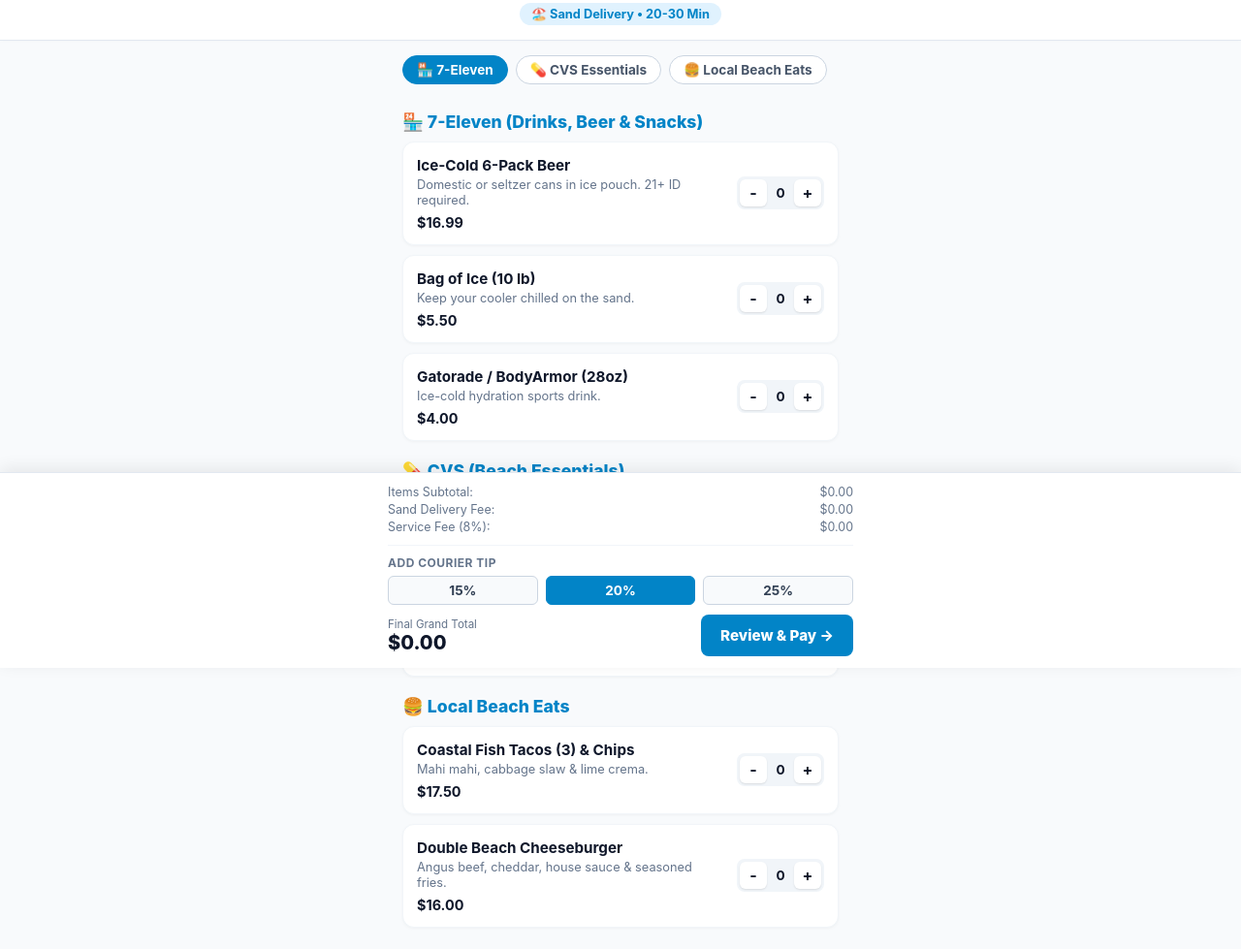
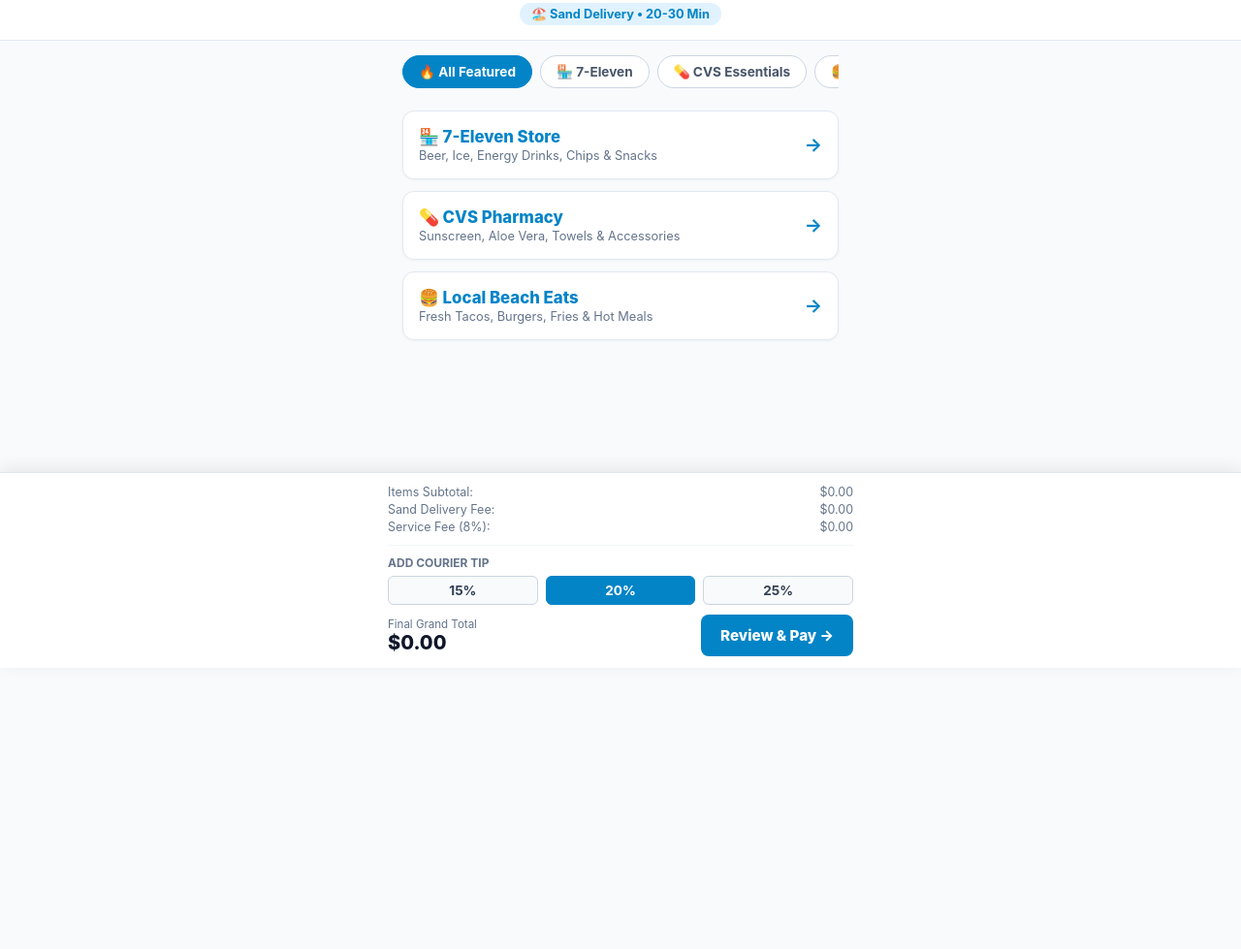
Before and after one commit to wpb200129/Beach-Eats-, a plain HTML site: page index.html in a window 1280 px wide. Shown: the part 111-1090 px from the top of the page at 97% size. After the commit the page ends 800 px from the top, so only its background shows below. Drawn offline with Linux system fonts and the light colour scheme.

Commit message:
Refactor index.html for store navigation and styling
Updated title and various style adjustments for consistency. Changed store category navigation and item card structure.

```diff
--- a/index.html
+++ b/index.html
@@ -3,54 +3,49 @@
 <head>
   <meta charset="UTF-8">
   <meta name="viewport" content="width=device-width, initial-scale=1.0">
-  <title>Beach Eats | Direct To Your Chair</title>
+  <title>Beach Eats | Sand Delivery</title>
   <style>
-    * { box-sizing: border-box; margin: 0; padding: 0; font-family: -apple-system, BlinkMacSystemFont, "Segoe UI", Roboto, Helvetica, Arial, sans-serif; }
+    * { box-sizing: border-box; margin: 0; padding: 0; font-family: -apple-system, BlinkMacSystemFont, "Segoe UI", Roboto, sans-serif; }
     body { background-color: #f8fafc; color: #0f172a; padding-bottom: 220px; }
 
-    /* App Header */
-    .app-header { background: #fff; padding: 15px; text-align: center; border-bottom: 1px solid #e2e8f0; position: sticky; top: 0; z-index: 100; box-shadow: 0 1px 3px rgba(0,0,0,0.02); }
+    .app-header { background: #fff; padding: 15px; text-align: center; border-bottom: 1px solid #e2e8f0; position: sticky; top: 0; z-index: 100; }
     .app-logo { max-width: 170px; height: auto; display: block; margin: 0 auto 6px; }
     .status-badge { display: inline-block; background: #e0f2fe; color: #0284c7; padding: 4px 12px; border-radius: 20px; font-size: 0.8rem; font-weight: 700; }
 
-    /* Container */
     .container { max-width: 480px; margin: 0 auto; padding: 15px; }
 
-    /* Category Nav Pills */
-    .nav-scroll { display: flex; gap: 8px; overflow-x: auto; padding-bottom: 8px; margin-bottom: 10px; scrollbar-width: none; }
-    .nav-pill { background: #fff; border: 1px solid #cbd5e1; padding: 6px 14px; border-radius: 20px; font-size: 0.85rem; font-weight: 700; color: #475569; white-space: nowrap; text-decoration: none; }
+    /* Store Navigation Bar */
+    .nav-scroll { display: flex; gap: 8px; overflow-x: auto; padding-bottom: 8px; margin-bottom: 15px; scrollbar-width: none; }
+    .nav-pill { background: #fff; border: 1px solid #cbd5e1; padding: 8px 16px; border-radius: 20px; font-size: 0.85rem; font-weight: 700; color: #475569; white-space: nowrap; text-decoration: none; }
     .nav-pill.active { background: #0284c7; color: #fff; border-color: #0284c7; }
 
-    /* Store Section Headers */
-    .store-header { font-size: 1.1rem; font-weight: 800; margin: 20px 0 10px; display: flex; align-items: center; gap: 8px; color: #0284c7; }
+    /* Store Banner Cards */
+    .store-card { background: #fff; border-radius: 12px; padding: 16px; margin-bottom: 12px; border: 1px solid #e2e8f0; text-decoration: none; color: inherit; display: flex; justify-content: space-between; align-items: center; box-shadow: 0 1px 3px rgba(0,0,0,0.04); }
+    .store-name { font-size: 1.05rem; font-weight: 800; color: #0284c7; margin-bottom: 2px; }
+    .store-sub { font-size: 0.8rem; color: #64748b; }
+    .arrow { font-size: 1.2rem; font-weight: bold; color: #0284c7; }
 
-    /* DoorDash Style Cards */
-    .item-card { background: #fff; border-radius: 12px; padding: 14px; margin-bottom: 10px; display: flex; justify-content: space-between; align-items: center; box-shadow: 0 1px 3px rgba(0,0,0,0.04); border: 1px solid #f1f5f9; }
+    /* Shared Item Cards */
+    .item-card { background: #fff; border-radius: 12px; padding: 14px; margin-bottom: 10px; display: flex; justify-content: space-between; align-items: center; border: 1px solid #f1f5f9; box-shadow: 0 1px 3px rgba(0,0,0,0.04); }
     .item-info { flex: 1; padding-right: 12px; }
     .item-title { font-size: 0.95rem; font-weight: 700; margin-bottom: 3px; }
-    .item-desc { font-size: 0.8rem; color: #64748b; margin-bottom: 6px; line-height: 1.25; }
+    .item-desc { font-size: 0.8rem; color: #64748b; margin-bottom: 6px; }
     .item-price { font-size: 0.9rem; font-weight: 700; color: #0f172a; }
 
-    /* Quantity Stepper */
     .stepper { display: flex; align-items: center; background: #f1f5f9; border-radius: 8px; padding: 3px; }
     .step-btn { width: 28px; height: 28px; border: none; background: #fff; border-radius: 6px; font-weight: bold; font-size: 1rem; cursor: pointer; color: #0f172a; box-shadow: 0 1px 2px rgba(0,0,0,0.1); }
     .step-count { width: 28px; text-align: center; font-weight: 700; font-size: 0.85rem; }
 
-    /* Fixed Bottom Checkout Panel */
+    /* Bottom Checkout */
     .checkout-panel { position: fixed; bottom: 0; left: 0; right: 0; background: #fff; border-top: 1px solid #e2e8f0; padding: 12px 16px; box-shadow: 0 -4px 16px rgba(0,0,0,0.08); z-index: 1000; }
     .panel-content { max-width: 480px; margin: 0 auto; }
-
-    /* Fee Breakdown & Tip Section */
     .fee-summary { font-size: 0.78rem; color: #64748b; margin-bottom: 10px; border-bottom: 1px solid #f1f5f9; padding-bottom: 8px; }
     .fee-row { display: flex; justify-content: space-between; margin-bottom: 3px; }
-
     .tip-section { margin-bottom: 10px; }
-    .tip-label { font-size: 0.75rem; font-weight: 700; color: #64748b; margin-bottom: 6px; display: block; letter-spacing: 0.5px; }
+    .tip-label { font-size: 0.75rem; font-weight: 700; color: #64748b; margin-bottom: 6px; display: block; }
     .tip-buttons { display: flex; gap: 8px; }
     .tip-btn { flex: 1; padding: 6px 0; border: 1px solid #cbd5e1; background: #f8fafc; border-radius: 6px; font-weight: 700; font-size: 0.85rem; cursor: pointer; color: #334155; }
     .tip-btn.active { background: #0284c7; color: #fff; border-color: #0284c7; }
-
-    /* Checkout Bar */
     .cart-summary { display: flex; justify-content: space-between; align-items: center; }
     .total-amount { font-size: 1.25rem; font-weight: 800; color: #0f172a; }
     .checkout-btn { background: #0284c7; color: #fff; border: none; padding: 12px 20px; border-radius: 8px; font-weight: 800; font-size: 0.95rem; cursor: pointer; }
@@ -58,7 +53,6 @@
 </head>
 <body>
 
-  <!-- App Header -->
   <div class="app-header">
     <img src="https://raw.githubusercontent.com/wpb200129/Beach-Eats-/main/logo.png" alt="Beach Eats Logo" class="app-logo">
     <span class="status-badge">🏖️ Sand Delivery • 20-30 Min</span>
@@ -66,136 +60,49 @@
 
   <div class="container">
 
-    <!-- Store Category Nav Pills -->
+    <!-- Store Link Tabs -->
     <div class="nav-scroll">
-      <a href="#seven-eleven" class="nav-pill active">🏪 7-Eleven</a>
-      <a href="#cvs" class="nav-pill">💊 CVS Essentials</a>
-      <a href="#restaurants" class="nav-pill">🍔 Local Beach Eats</a>
+      <a href="index.html" class="nav-pill active">🔥 All Featured</a>
+      <a href="7-eleven.html" class="nav-pill">🏪 7-Eleven</a>
+      <a href="cvs.html" class="nav-pill">💊 CVS Essentials</a>
+      <a href="restaurants.html" class="nav-pill">🍔 Local Eats</a>
     </div>
 
-    <!-- 1. 7-ELEVEN SECTION -->
-    <div id="seven-eleven" class="store-header">🏪 7-Eleven (Drinks, Beer & Snacks)</div>
+    <!-- Store Category Cards -->
+    <a href="7-eleven.html" class="store-card">
+      <div>
+        <div class="store-name">🏪 7-Eleven Store</div>
+        <div class="store-sub">Beer, Ice, Energy Drinks, Chips & Snacks</div>
+      </div>
+      <span class="arrow">→</span>
+    </a>
 
-    <div class="item-card">
-      <div class="item-info">
-        <div class="item-title">Ice-Cold 6-Pack Beer</div>
-        <div class="item-desc">Domestic or seltzer cans in ice pouch. 21+ ID required.</div>
-        <div class="item-price">$16.99</div>
+    <a href="cvs.html" class="store-card">
+      <div>
+        <div class="store-name">💊 CVS Pharmacy</div>
+        <div class="store-sub">Sunscreen, Aloe Vera, Towels & Accessories</div>
       </div>
-      <div class="stepper">
-        <button class="step-btn" onclick="updateQty('item1', -1)">-</button>
-        <span id="item1" class="step-count">0</span>
-        <button class="step-btn" onclick="updateQty('item1', 1)">+</button>
+      <span class="arrow">→</span>
+    </a>
+
+    <a href="restaurants.html" class="store-card">
+      <div>
+        <div class="store-name">🍔 Local Beach Eats</div>
+        <div class="store-sub">Fresh Tacos, Burgers, Fries & Hot Meals</div>
       </div>
-    </div>
-
-    <div class="item-card">
-      <div class="item-info">
-        <div class="item-title">Bag of Ice (10 lb)</div>
-        <div class="item-desc">Keep your cooler chilled on the sand.</div>
-        <div class="item-price">$5.50</div>
-      </div>
-      <div class="stepper">
-        <button class="step-btn" onclick="updateQty('item2', -1)">-</button>
-        <span id="item2" class="step-count">0</span>
-        <button class="step-btn" onclick="updateQty('item2', 1)">+</button>
-      </div>
-    </div>
-
-    <div class="item-card">
-      <div class="item-info">
-        <div class="item-title">Gatorade / BodyArmor (28oz)</div>
-        <div class="item-desc">Ice-cold hydration sports drink.</div>
-        <div class="item-price">$4.00</div>
-      </div>
-      <div class="stepper">
-        <button class="step-btn" onclick="updateQty('item3', -1)">-</button>
-        <span id="item3" class="step-count">0</span>
-        <button class="step-btn" onclick="updateQty('item3', 1)">+</button>
-      </div>
-    </div>
-
-    <!-- 2. CVS SECTION -->
-    <div id="cvs" class="store-header">💊 CVS (Beach Essentials)</div>
-
-    <div class="item-card">
-      <div class="item-info">
-        <div class="item-title">Coppertone Sport Sunscreen SPF 50</div>
-        <div class="item-desc">Water-resistant continuous spray.</div>
-        <div class="item-price">$14.99</div>
-      </div>
-      <div class="stepper">
-        <button class="step-btn" onclick="updateQty('item4', -1)">-</button>
-        <span id="item4" class="step-count">0</span>
-        <button class="step-btn" onclick="updateQty('item4', 1)">+</button>
-      </div>
-    </div>
-
-    <div class="item-card">
-      <div class="item-info">
-        <div class="item-title">Aloe Vera After-Sun Gel</div>
-        <div class="item-desc">Cooling relief for sun-exposed skin.</div>
-        <div class="item-price">$8.50</div>
-      </div>
-      <div class="stepper">
-        <button class="step-btn" onclick="updateQty('item5', -1)">-</button>
-        <span id="item5" class="step-count">0</span>
-        <button class="step-btn" onclick="updateQty('item5', 1)">+</button>
-      </div>
-    </div>
-
-    <!-- 3. LOCAL RESTAURANTS SECTION -->
-    <div id="restaurants" class="store-header">🍔 Local Beach Eats</div>
-
-    <div class="item-card">
-      <div class="item-info">
-        <div class="item-title">Coastal Fish Tacos (3) & Chips</div>
-        <div class="item-desc">Mahi mahi, cabbage slaw & lime crema.</div>
-        <div class="item-price">$17.50</div>
-      </div>
-      <div class="stepper">
-        <button class="step-btn" onclick="updateQty('item6', -1)">-</button>
-        <span id="item6" class="step-count">0</span>
-        <button class="step-btn" onclick="updateQty('item6', 1)">+</button>
-      </div>
-    </div>
-
-    <div class="item-card">
-      <div class="item-info">
-        <div class="item-title">Double Beach Cheeseburger</div>
-        <div class="item-desc">Angus beef, cheddar, house sauce & seasoned fries.</div>
-        <div class="item-price">$16.00</div>
-      </div>
-      <div class="stepper">
-        <button class="step-btn" onclick="updateQty('item7', -1)">-</button>
-        <span id="item7" class="step-count">0</span>
-        <button class="step-btn" onclick="updateQty('item7', 1)">+</button>
-      </div>
-    </div>
+      <span class="arrow">→</span>
+    </a>
 
   </div>
 
   <!-- Bottom Checkout Panel -->
   <div class="checkout-panel">
     <div class="panel-content">
-
-      <!-- Fee Breakdown Summary -->
       <div class="fee-summary">
-        <div class="fee-row">
-          <span>Items Subtotal:</span>
-          <span>$<span id="subtotalDisplay">0.00</span></span>
-        </div>
-        <div class="fee-row">
-          <span>Sand Delivery Fee:</span>
-          <span>$<span id="deliveryFeeDisplay">0.00</span></span>
-        </div>
-        <div class="fee-row">
-          <span>Service Fee (8%):</span>
-          <span>$<span id="serviceFeeDisplay">0.00</span></span>
-        </div>
+        <div class="fee-row"><span>Items Subtotal:</span><span>$<span id="subtotalDisplay">0.00</span></span></div>
+        <div class="fee-row"><span>Sand Delivery Fee:</span><span>$<span id="deliveryFeeDisplay">0.00</span></span></div>
+        <div class="fee-row"><span>Service Fee (8%):</span><span>$<span id="serviceFeeDisplay">0.00</span></span></div>
       </div>
-
-      <!-- Courier Tip Selector -->
       <div class="tip-section">
         <span class="tip-label">ADD COURIER TIP</span>
         <div class="tip-buttons">
@@ -204,8 +111,6 @@
           <button class="tip-btn" onclick="selectTip(0.25, this)">25%</button>
         </div>
       </div>
-
-      <!-- Total & Action Button -->
       <div class="cart-summary">
         <div>
           <div style="font-size: 0.72rem; color: #64748b;">Final Grand Total</div>
@@ -213,54 +118,25 @@
         </div>
         <button class="checkout-btn" onclick="checkout()">Review & Pay →</button>
       </div>
-
     </div>
   </div>
 
   <script>
-    const itemPrices = { item1: 16.99, item2: 5.50, item3: 4.00, item4: 14.99, item5: 8.50, item6: 17.50, item7: 16.00 };
-    const cart = { item1: 0, item2: 0, item3: 0, item4: 0, item5: 0, item6: 0, item7: 0 };
-    let tipPercent = 0.20; // Default 20% tip
-
-    function updateQty(id, delta) {
-      cart[id] = Math.max(0, cart[id] + delta);
-      document.getElementById(id).innerText = cart[id];
-      calculateTotal();
+    let tipPercent = 0.20;
+    function calculateTotal() {
+      // Base logic for index page
+      document.getElementById('subtotalDisplay').innerText = "0.00";
+      document.getElementById('deliveryFeeDisplay').innerText = "0.00";
+      document.getElementById('serviceFeeDisplay').innerText = "0.00";
+      document.getElementById('grandTotal').innerText = "0.00";
     }
-
     function selectTip(percent, btnElement) {
       tipPercent = percent;
       document.querySelectorAll('.tip-btn').forEach(btn => btn.classList.remove('active'));
       btnElement.classList.add('active');
-      calculateTotal();
     }
-
-    function calculateTotal() {
-      let subtotal = 0;
-      for (let key in cart) {
-        subtotal += cart[key] * itemPrices[key];
-      }
-
-      const deliveryFee = subtotal > 0 ? 5.99 : 0;
-      const serviceFee = subtotal > 0 ? (subtotal * 0.08) : 0;
-      const tipAmount = subtotal * tipPercent;
-      const grandTotal = subtotal + deliveryFee + serviceFee + tipAmount;
-
-      document.getElementById('subtotalDisplay').innerText = subtotal.toFixed(2);
-      document.getElementById('deliveryFeeDisplay').innerText = deliveryFee.toFixed(2);
-      document.getElementById('serviceFeeDisplay').innerText = serviceFee.toFixed(2);
-      document.getElementById('grandTotal').innerText = grandTotal.toFixed(2);
-    }
-
     function checkout() {
-      const grandTotal = document.getElementById('grandTotal').innerText;
-      if (parseFloat(grandTotal) <= 0) {
-        alert("Please add at least one item to your order before checking out!");
-        return;
-      }
-      alert("Proceeding to checkout for Total: $" + grandTotal);
-      // Insert your payment destination here (Venmo / Cash App / Square / Formspree):
-      // window.location.href = "https://venmo.com/your-username";
+      alert("Tap a store above to add items to your cart!");
     }
   </script>
 </body>
```
